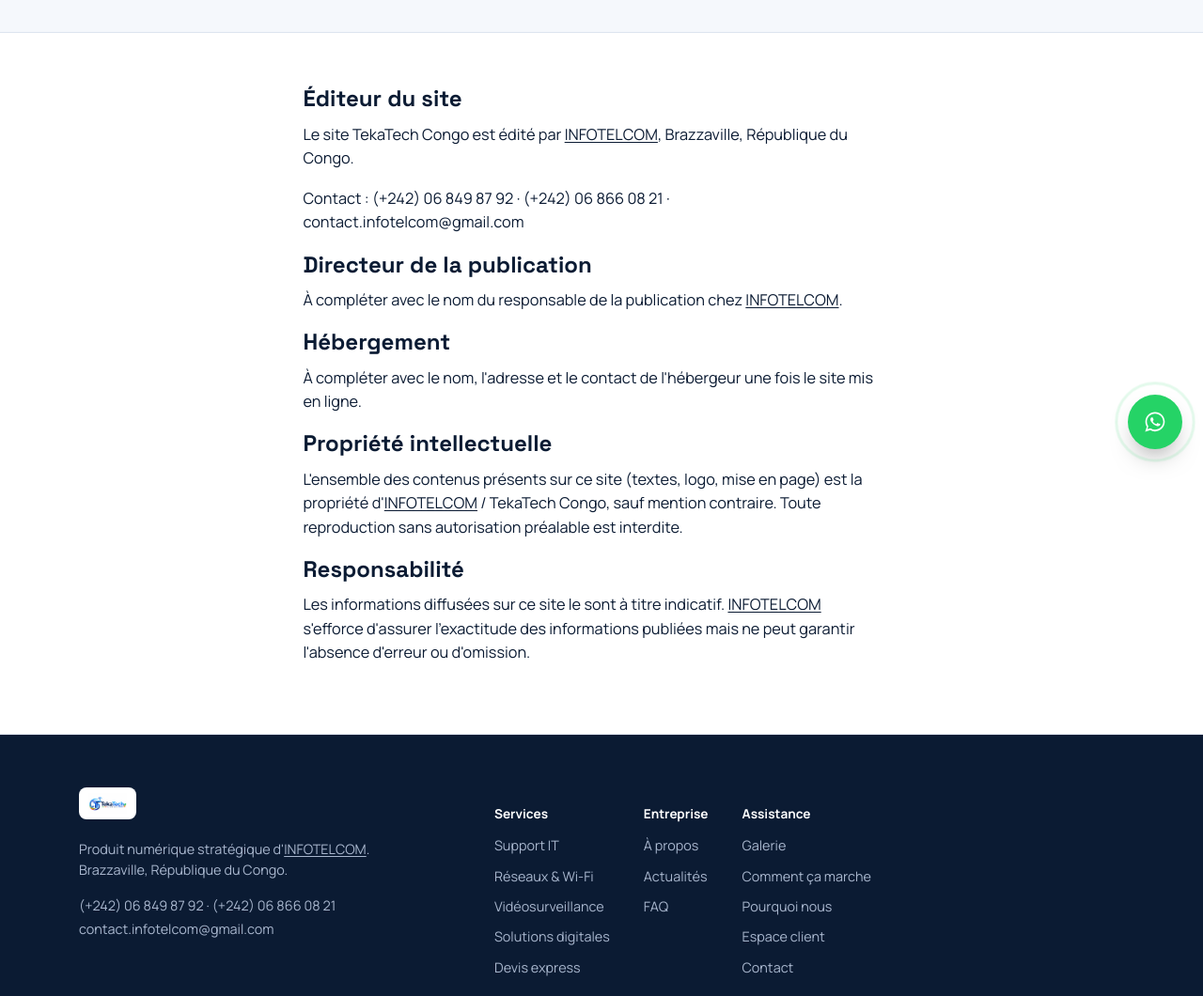
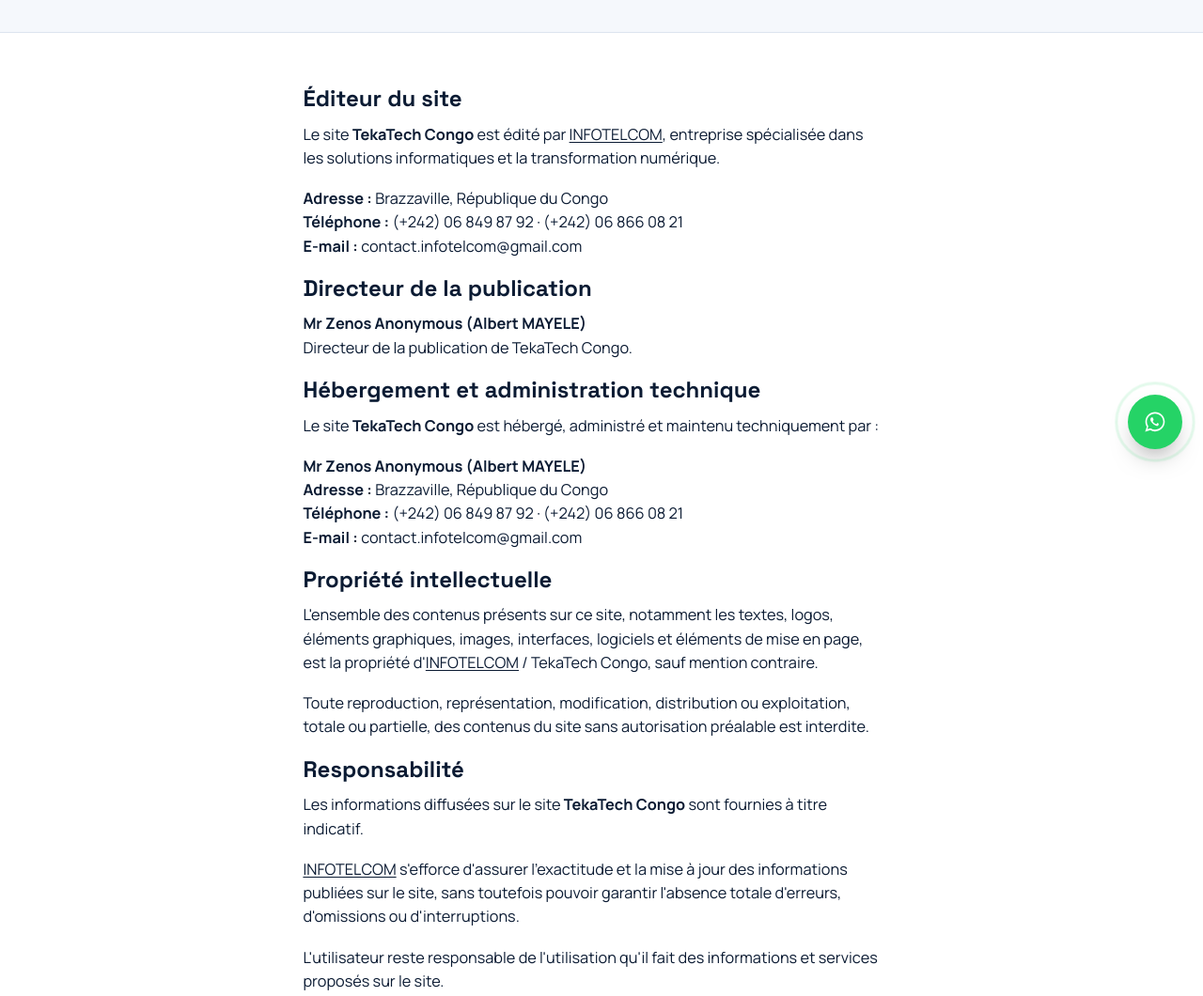
Before and after one commit to INFOTELCOM/Teka-Tech-Congo, a plain HTML site: page mentions-legales.html in a window 1280 px wide. Shown: the part 300-1360 px from the top of the page at 94% size. Drawn offline with Linux system fonts and the light colour scheme.

Commit message:
docs: mettre a jour les mentions legales

```diff
--- a/mentions-legales.html
+++ b/mentions-legales.html
@@ -38,127 +38,55 @@
   <div class="preloader-inner">
     <div class="preloader-mark">
       <svg class="preloader-ring" viewBox="0 0 200 200" aria-hidden="true">
-        <defs>
-          <linearGradient id="preloaderGrad" x1="0%" y1="0%" x2="100%" y2="100%">
-            <stop offset="0%" style="stop-color:var(--flag-green)"/>
-            <stop offset="35%" style="stop-color:var(--flag-yellow)"/>
-            <stop offset="68%" style="stop-color:var(--flag-red)"/>
-            <stop offset="100%" style="stop-color:var(--brand-2)"/>
-          </linearGradient>
-        </defs>
-        <circle class="preloader-ring-track" cx="100" cy="100" r="88"></circle>
-        <circle id="preloader-ring-fill" class="preloader-ring-fill" cx="100" cy="100" r="88"></circle>
+        <defs><linearGradient id="preloaderGrad" x1="0%" y1="0%" x2="100%" y2="100%"><stop offset="0%" style="stop-color:var(--flag-green)"/><stop offset="35%" style="stop-color:var(--flag-yellow)"/><stop offset="68%" style="stop-color:var(--flag-red)"/><stop offset="100%" style="stop-color:var(--brand-2)"/></linearGradient></defs>
+        <circle class="preloader-ring-track" cx="100" cy="100" r="88"></circle><circle id="preloader-ring-fill" class="preloader-ring-fill" cx="100" cy="100" r="88"></circle>
       </svg>
-      <div class="preloader-logo-clip">
-        <img src="assets/favicon-512.png" alt="" class="preloader-logo">
-      </div>
+      <div class="preloader-logo-clip"><img src="assets/favicon-512.png" alt="" class="preloader-logo"></div>
     </div>
     <div class="preloader-bars" aria-hidden="true"><span></span><span></span><span></span><span></span></div>
-    <p class="preloader-status" id="preloader-status">Connexion au réseau…</p>
-    <div class="preloader-pct" id="preloader-pct" aria-hidden="true">0%</div>
+    <p class="preloader-status" id="preloader-status">Connexion au réseau…</p><div class="preloader-pct" id="preloader-pct" aria-hidden="true">0%</div>
   </div>
   <button type="button" class="preloader-skip" id="preloader-skip">Passer l'intro</button>
 </div>
 
 <div class="flagbar" aria-hidden="true"></div>
-
-<header class="site-header">
-  <div class="wrap header-inner">
-    <a class="brand" href="index.html">
-      <img src="assets/logo.png" alt="TekaTech Congo" class="brand-logo">
-    </a>
-    <nav class="main-nav">
-      <a href="index.html#services">Services</a>
-      <a href="calculateur-devis.html">Devis express</a>
-      <a href="a-propos.html">À propos</a>
-      <a href="actualites.html">Actualités</a>
-      <a href="applications.html">Applications</a>
-      <a href="faq.html">FAQ</a>
-      <a href="index.html#contact">Contact</a>
-    </nav>
-    <a class="btn btn-primary btn-small" href="index.html#contact">Signaler un problème</a>
-  </div>
-</header>
+<header class="site-header"><div class="wrap header-inner">
+  <a class="brand" href="index.html"><img src="assets/logo.png" alt="TekaTech Congo" class="brand-logo"></a>
+  <nav class="main-nav"><a href="index.html#services">Services</a><a href="calculateur-devis.html">Devis express</a><a href="a-propos.html">À propos</a><a href="actualites.html">Actualités</a><a href="applications.html">Applications</a><a href="faq.html">FAQ</a><a href="index.html#contact">Contact</a></nav>
+  <a class="btn btn-primary btn-small" href="index.html#contact">Signaler un problème</a>
+</div></header>
 
 <main>
-  <section class="service-hero">
-    <div class="wrap">
-      <div class="reveal" style="max-width:70ch">
-        <span class="carousel-tag">Informations légales</span>
-        <h1>Mentions légales</h1>
-      </div>
-    </div>
-  </section>
+  <section class="service-hero"><div class="wrap"><div class="reveal" style="max-width:70ch"><span class="carousel-tag">Informations légales</span><h1>Mentions légales</h1></div></div></section>
+  <section class="service-includes"><div class="wrap article-body reveal">
+    <h2>Éditeur du site</h2>
+    <p>Le site <strong>TekaTech Congo</strong> est édité par <a href="https://infotelcom-congo-brazzaville.netlify.app/" target="_blank" rel="noopener" class="brand-link">INFOTELCOM</a>, entreprise spécialisée dans les solutions informatiques et la transformation numérique.</p>
+    <p><strong>Adresse :</strong> Brazzaville, République du Congo<br><strong>Téléphone :</strong> (+242) 06 849 87 92 · (+242) 06 866 08 21<br><strong>E-mail :</strong> contact.infotelcom@gmail.com</p>
 
-  <section class="service-includes">
-    <div class="wrap article-body reveal">
-      <h2>Éditeur du site</h2>
-      <p>Le site TekaTech Congo est édité par <a href="https://infotelcom-congo-brazzaville.netlify.app/" target="_blank" rel="noopener" class="brand-link">INFOTELCOM</a>, Brazzaville, République du Congo.</p>
-      <p>Contact : (+242) 06 849 87 92 · (+242) 06 866 08 21 · contact.infotelcom@gmail.com</p>
+    <h2>Directeur de la publication</h2>
+    <p><strong>Mr Zenos Anonymous (Albert MAYELE)</strong><br>Directeur de la publication de TekaTech Congo.</p>
 
-      <h2>Directeur de la publication</h2>
-      <p>À compléter avec le nom du responsable de la publication chez <a href="https://infotelcom-congo-brazzaville.netlify.app/" target="_blank" rel="noopener" class="brand-link">INFOTELCOM</a>.</p>
+    <h2>Hébergement et administration technique</h2>
+    <p>Le site <strong>TekaTech Congo</strong> est hébergé, administré et maintenu techniquement par :</p>
+    <p><strong>Mr Zenos Anonymous (Albert MAYELE)</strong><br><strong>Adresse :</strong> Brazzaville, République du Congo<br><strong>Téléphone :</strong> (+242) 06 849 87 92 · (+242) 06 866 08 21<br><strong>E-mail :</strong> contact.infotelcom@gmail.com</p>
 
-      <h2>Hébergement</h2>
-      <p>À compléter avec le nom, l'adresse et le contact de l'hébergeur une fois le site mis en ligne.</p>
+    <h2>Propriété intellectuelle</h2>
+    <p>L'ensemble des contenus présents sur ce site, notamment les textes, logos, éléments graphiques, images, interfaces, logiciels et éléments de mise en page, est la propriété d'<a href="https://infotelcom-congo-brazzaville.netlify.app/" target="_blank" rel="noopener" class="brand-link">INFOTELCOM</a> / TekaTech Congo, sauf mention contraire.</p>
+    <p>Toute reproduction, représentation, modification, distribution ou exploitation, totale ou partielle, des contenus du site sans autorisation préalable est interdite.</p>
 
-      <h2>Propriété intellectuelle</h2>
-      <p>L'ensemble des contenus présents sur ce site (textes, logo, mise en page) est la propriété d'<a href="https://infotelcom-congo-brazzaville.netlify.app/" target="_blank" rel="noopener" class="brand-link">INFOTELCOM</a> / TekaTech Congo, sauf mention contraire. Toute reproduction sans autorisation préalable est interdite.</p>
-
-      <h2>Responsabilité</h2>
-      <p>Les informations diffusées sur ce site le sont à titre indicatif. <a href="https://infotelcom-congo-brazzaville.netlify.app/" target="_blank" rel="noopener" class="brand-link">INFOTELCOM</a> s'efforce d'assurer l'exactitude des informations publiées mais ne peut garantir l'absence d'erreur ou d'omission.</p>
-    </div>
-  </section>
+    <h2>Responsabilité</h2>
+    <p>Les informations diffusées sur le site <strong>TekaTech Congo</strong> sont fournies à titre indicatif.</p>
+    <p><a href="https://infotelcom-congo-brazzaville.netlify.app/" target="_blank" rel="noopener" class="brand-link">INFOTELCOM</a> s'efforce d'assurer l'exactitude et la mise à jour des informations publiées sur le site, sans toutefois pouvoir garantir l'absence totale d'erreurs, d'omissions ou d'interruptions.</p>
+    <p>L'utilisateur reste responsable de l'utilisation qu'il fait des informations et services proposés sur le site.</p>
+  </div></section>
 </main>
 
-<footer class="site-footer">
-  <div class="wrap footer-inner">
-    <div class="reveal">
-      <img src="assets/logo.png" alt="TekaTech Congo" class="footer-logo">
-      <p>Produit numérique stratégique d'<a href="https://infotelcom-congo-brazzaville.netlify.app/" target="_blank" rel="noopener" class="brand-link">INFOTELCOM</a>.<br>Brazzaville, République du Congo.</p>
-      <p class="footer-contact">
-        (+242) 06 849 87 92 · (+242) 06 866 08 21<br>
-        contact.infotelcom@gmail.com
-      </p>
-    </div>
-    <div class="footer-cols">
-      <div>
-        <h4>Services</h4>
-        <a href="support-it.html">Support IT</a>
-        <a href="reseaux-wifi.html">Réseaux &amp; Wi-Fi</a>
-        <a href="videosurveillance.html">Vidéosurveillance</a>
-        <a href="solutions-digitales.html">Solutions digitales</a>
-        <a href="calculateur-devis.html">Devis express</a>
-      </div>
-      <div>
-        <h4>Entreprise</h4>
-        <a href="a-propos.html">À propos</a>
-        <a href="actualites.html">Actualités</a>
-        <a href="faq.html">FAQ</a>
-      </div>
-      <div>
-        <h4>Assistance</h4>
-        <a href="index.html#galerie">Galerie</a>
-        <a href="index.html#comment">Comment ça marche</a>
-        <a href="index.html#pourquoi">Pourquoi nous</a>
-        <a href="espace-client.html">Espace client</a>
-        <a href="index.html#contact">Contact</a>
-      </div>
-    </div>
-  </div>
-  <div class="wrap footer-bottom">
-    <span>© 2026 <a href="https://infotelcom-congo-brazzaville.netlify.app/" target="_blank" rel="noopener" class="brand-link">INFOTELCOM</a> — TekaTech Congo. Tous droits réservés.</span>
-    <span class="footer-legal-links"><a href="mentions-legales.html">Mentions légales</a> · <a href="confidentialite.html">Confidentialité</a></span>
-  </div>
-</footer>
+<footer class="site-footer"><div class="wrap footer-inner">
+  <div class="reveal"><img src="assets/logo.png" alt="TekaTech Congo" class="footer-logo"><p>Produit numérique stratégique d'<a href="https://infotelcom-congo-brazzaville.netlify.app/" target="_blank" rel="noopener" class="brand-link">INFOTELCOM</a>.<br>Brazzaville, République du Congo.</p><p class="footer-contact">(+242) 06 849 87 92 · (+242) 06 866 08 21<br>contact.infotelcom@gmail.com</p></div>
+  <div class="footer-cols"><div><h4>Services</h4><a href="support-it.html">Support IT</a><a href="reseaux-wifi.html">Réseaux &amp; Wi-Fi</a><a href="videosurveillance.html">Vidéosurveillance</a><a href="solutions-digitales.html">Solutions digitales</a><a href="calculateur-devis.html">Devis express</a></div><div><h4>Entreprise</h4><a href="a-propos.html">À propos</a><a href="actualites.html">Actualités</a><a href="faq.html">FAQ</a></div><div><h4>Assistance</h4><a href="index.html#galerie">Galerie</a><a href="index.html#comment">Comment ça marche</a><a href="index.html#pourquoi">Pourquoi nous</a><a href="espace-client.html">Espace client</a><a href="index.html#contact">Contact</a></div></div>
+</div><div class="wrap footer-bottom"><span>© 2026 <a href="https://infotelcom-congo-brazzaville.netlify.app/" target="_blank" rel="noopener" class="brand-link">INFOTELCOM</a> — TekaTech Congo. Tous droits réservés.</span><span class="footer-legal-links"><a href="mentions-legales.html">Mentions légales</a> · <a href="confidentialite.html">Confidentialité</a></span></div></footer>
 
-<a href="https://wa.me/33652861159" target="_blank" rel="noopener" class="whatsapp-fab" aria-label="Nous écrire sur WhatsApp">
-  <span class="whatsapp-fab-ring"></span>
-  <svg viewBox="0 0 32 32" width="26" height="26" fill="currentColor" aria-hidden="true">
-    <path d="M16 3C9 3 3.3 8.7 3.3 15.7c0 2.5.7 4.8 1.9 6.8L3 29l6.7-2.1c1.9 1 4.1 1.6 6.3 1.6 7 0 12.7-5.7 12.7-12.7C28.7 8.7 23 3 16 3zm0 23.1c-2 0-3.9-.5-5.6-1.5l-.4-.2-4 1.2 1.2-3.9-.3-.4a10.3 10.3 0 0 1-1.6-5.6C5.3 9.9 10.1 5.1 16 5.1S26.7 9.9 26.7 15.8 21.9 26.1 16 26.1zm5.8-7.7c-.3-.2-1.9-.9-2.1-1-.3-.1-.5-.2-.7.2-.2.3-.8 1-1 1.2-.2.2-.4.2-.7.1-.3-.2-1.3-.5-2.5-1.5-.9-.8-1.5-1.8-1.7-2.1-.2-.3 0-.5.1-.7.1-.1.3-.4.5-.5.2-.2.2-.3.3-.5.1-.2 0-.4 0-.6 0-.2-.7-1.8-1-2.4-.3-.6-.5-.5-.7-.6h-.6c-.2 0-.5.1-.8.4-.3.3-1 1-1 2.5s1.1 2.9 1.2 3.1c.1.2 2.2 3.4 5.4 4.7.8.3 1.4.5 1.8.7.8.2 1.5.2 2 .1.6-.1 1.9-.8 2.2-1.5.3-.7.3-1.3.2-1.5-.1-.2-.3-.3-.6-.4z"/>
-  </svg>
-</a>
-
+<a href="https://wa.me/33652861159" target="_blank" rel="noopener" class="whatsapp-fab" aria-label="Nous écrire sur WhatsApp"><span class="whatsapp-fab-ring"></span><svg viewBox="0 0 32 32" width="26" height="26" fill="currentColor" aria-hidden="true"><path d="M16 3C9 3 3.3 8.7 3.3 15.7c0 2.5.7 4.8 1.9 6.8L3 29l6.7-2.1c1.9 1 4.1 1.6 6.3 1.6 7 0 12.7-5.7 12.7-12.7C28.7 8.7 23 3 16 3zm0 23.1c-2 0-3.9-.5-5.6-1.5l-.4-.2-4 1.2 1.2-3.9-.3-.4a10.3 10.3 0 0 1-1.6-5.6C5.3 9.9 10.1 5.1 16 5.1S26.7 9.9 26.7 15.8 21.9 26.1 16 26.1zm5.8-7.7c-.3-.2-1.9-.9-2.1-1-.3-.1-.5-.2-.7.2-.2.3-.8 1-1 1.2-.2.2-.4.2-.7.1-.3-.2-1.3-.5-2.5-1.5-.9-.8-1.5-1.8-1.7-2.1-.2-.3 0-.5.1-.7.1-.1.3-.4.5-.5.2-.2.2-.3.3-.5.1-.2 0-.4 0-.6 0-.2-.7-1.8-1-2.4-.3-.6-.5-.5-.7-.6h-.6c-.2 0-.5.1-.8.4-.3.3-1 1-1 2.5s1.1 2.9 1.2 3.1c.1.2 2.2 3.4 5.4 4.7.8.3 1.4.5 1.8.7.8.2 1.9-.8 2.2-1.5.3-.7.3-1.3.2-1.5-.1-.2-.3-.3-.6-.4z"/></svg></a>
 <script src="script.js"></script>
 </body>
 </html>
```
